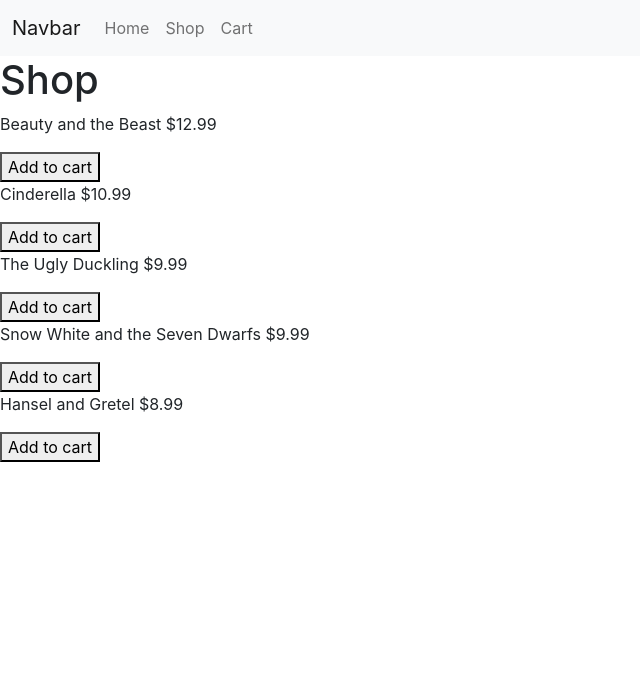
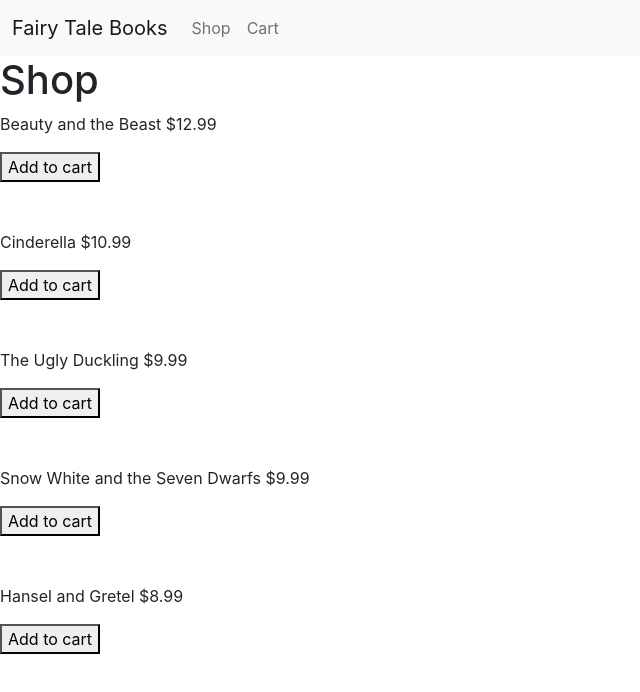
Before and after one commit to erickongdata/shopping_cart_react, a React (Create React App) app: page /shop in a window 1280 px wide. Shown: the top 692 px of the page, without its empty margins (0-640 px from the left). Built offline with nearby package versions, Linux system fonts and the light colour scheme.

Commit message:
Add Total price calculation

```diff
--- a/src/App.js
+++ b/src/App.js
@@ -1,5 +1,5 @@
 import { BrowserRouter as Router, Routes, Route } from 'react-router-dom';
-import { useState } from 'react';
+import { useEffect, useState } from 'react';
 import Navbar from './components/Navbar';
 import Home from './components/Home';
 import Shop from './components/Shop';
@@ -10,6 +10,7 @@ const { books } = productsJson;
 
 function App() {
   const [cart, setCart] = useState([]);
+  const [cartTotal, setCartTotal] = useState(0);
 
   const handleAddCartItem = (idNum) => {
     const prevCart = [...cart];
@@ -52,6 +53,19 @@ function App() {
     setCart(newCart);
   };
 
+  const calculateTotalPrice = () => {
+    const amount = cart.reduce(
+      (total, item) =>
+        total + books.find((book) => book.id === item.id).price * item.quantity,
+      0
+    );
+    setCartTotal(amount.toFixed(2));
+  };
+
+  useEffect(() => {
+    calculateTotalPrice();
+  }, [cart]);
+
   return (
     <Router>
       <div className="App">
@@ -74,6 +88,7 @@ function App() {
                   handleAddCartItem={handleAddCartItem}
                   handleSubtractCartItem={handleSubtractCartItem}
                   handleRemoveCartItem={handleRemoveCartItem}
+                  totalPrice={cartTotal}
                 />
               }
             />
--- a/src/components/Cart.jsx
+++ b/src/components/Cart.jsx
@@ -4,11 +4,10 @@ function Cart({
   handleAddCartItem,
   handleSubtractCartItem,
   handleRemoveCartItem,
+  totalPrice,
 }) {
-  const bookTitle = (id) => {
-    const bookSelect = books.find((book) => book.id === id);
-    return bookSelect.title;
-  };
+  const bookTitle = (id) => books.find((book) => book.id === id).title;
+  const bookPrice = (id) => books.find((book) => book.id === id).price;
 
   return (
     <div className="cart">
@@ -19,7 +18,11 @@ function Cart({
         cart.map((item) => (
           <div key={item.id}>
             <p>
-              {bookTitle(item.id)}, id: {item.id}, quantity: {item.quantity}
+              {bookTitle(item.id)}, id: {item.id}
+            </p>
+            <p>
+              quantity: {item.quantity}, price: $
+              {bookPrice(item.id) * item.quantity}
             </p>
             <button type="button" onClick={() => handleAddCartItem(item.id)}>
               +
@@ -36,6 +39,7 @@ function Cart({
           </div>
         ))
       )}
+      <h2>Total: ${totalPrice}</h2>
     </div>
   );
 }
--- a/src/components/Home.jsx
+++ b/src/components/Home.jsx
@@ -3,7 +3,7 @@ import { Link } from 'react-router-dom';
 function Home() {
   return (
     <div className="home">
-      <h1>Home</h1>
+      <h1>Fairy Tale Books</h1>
       <Link to="/shop" className="btn btn-primary">
         Shop Now
       </Link>
--- a/src/components/Navbar.jsx
+++ b/src/components/Navbar.jsx
@@ -2,10 +2,10 @@ import { Link } from 'react-router-dom';
 
 function Navbar({ cart }) {
   return (
-    <nav className="navbar navbar-expand-lg bg-light">
+    <nav className="navbar navbar-expand-sm bg-light">
       <div className="container-fluid">
         <Link className="navbar-brand" to="/">
-          Navbar
+          Fairy Tale Books
         </Link>
         <button
           className="navbar-toggler"
@@ -20,11 +20,6 @@ function Navbar({ cart }) {
         </button>
         <div className="collapse navbar-collapse" id="navbarNav">
           <ul className="navbar-nav">
-            <li className="nav-item">
-              <Link className="nav-link" to="/">
-                Home
-              </Link>
-            </li>
             <li className="nav-item">
               <Link className="nav-link" to="/shop">
                 Shop
--- a/src/components/Shop.jsx
+++ b/src/components/Shop.jsx
@@ -3,7 +3,7 @@ function Shop({ books, handleAddCartItem }) {
     <div className="shop">
       <h1>Shop</h1>
       {books.map((book) => (
-        <div key={book.id}>
+        <div key={book.id} className="mb-5">
           <p>
             {book.title} ${book.price}
           </p>
```
